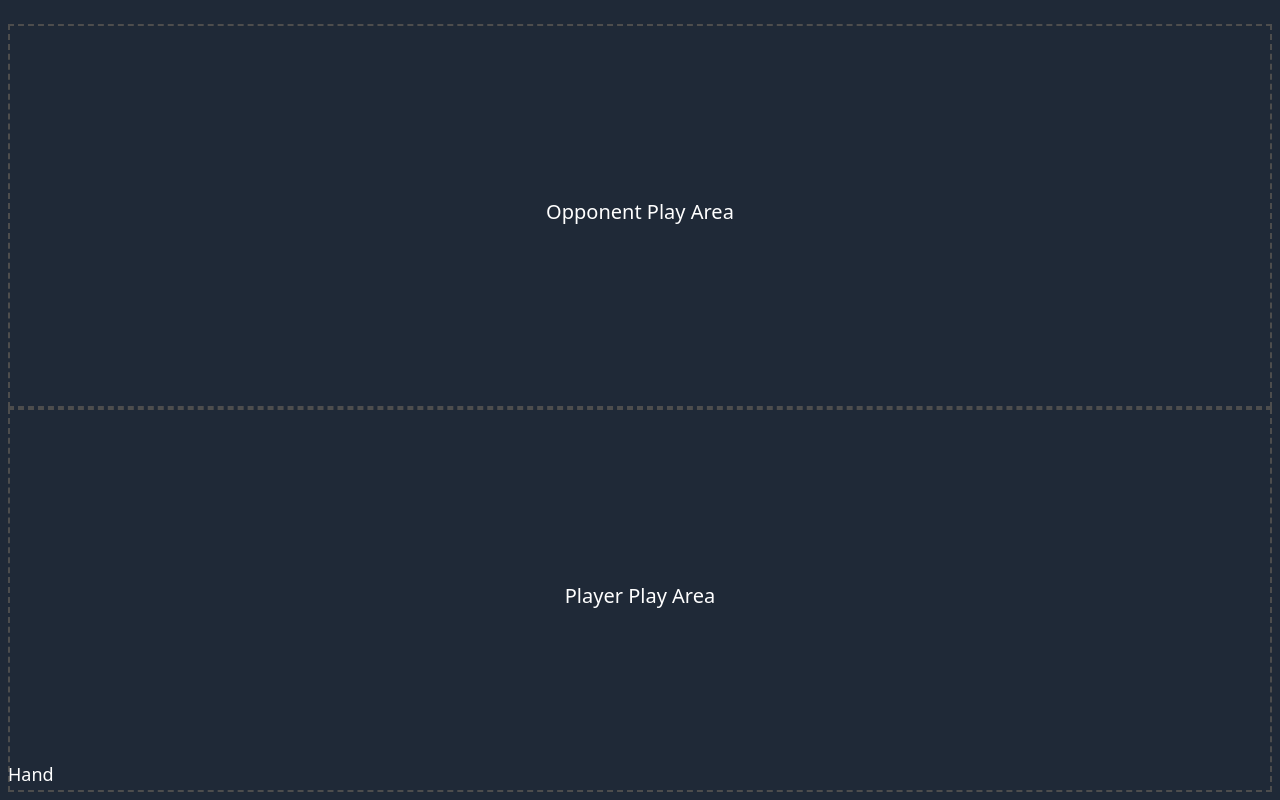
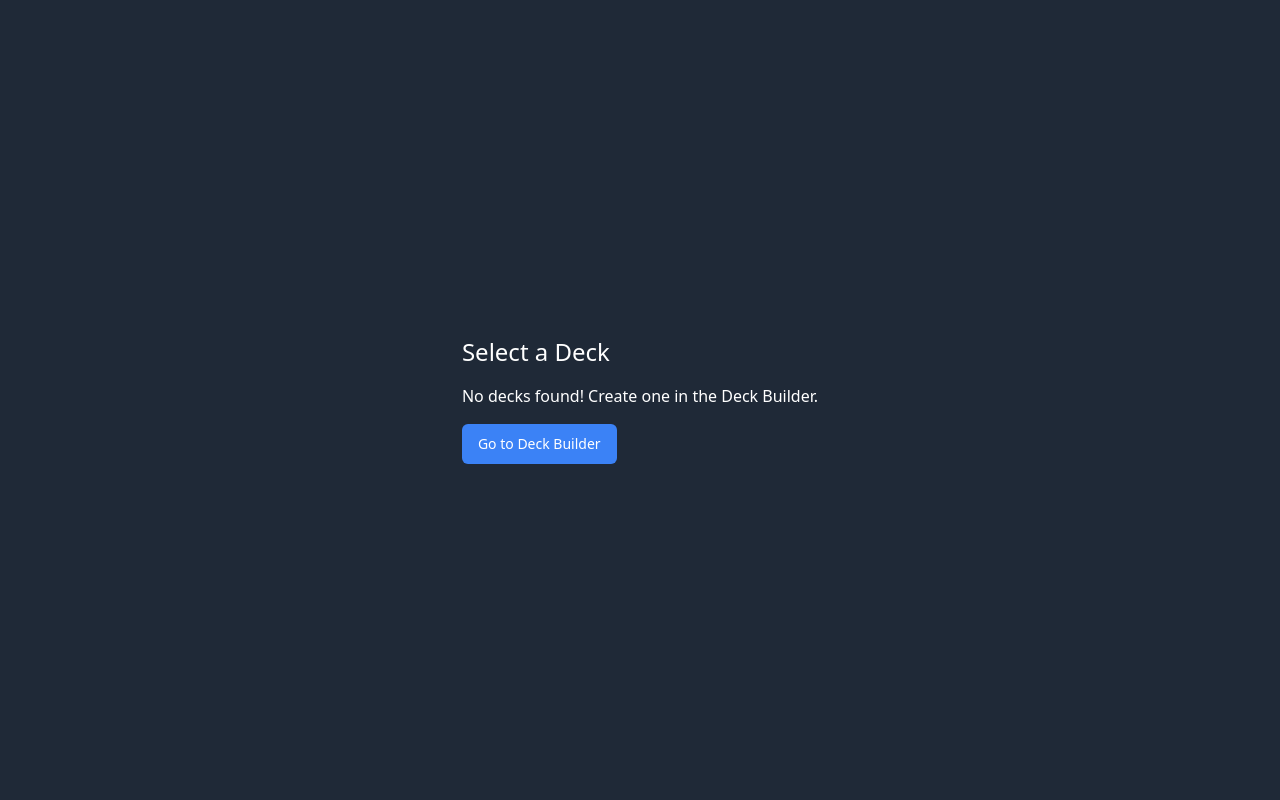
Before and after one commit to mendezgd/mtg, a Next.js app: page /game in a window 1280 px wide. Built offline with nearby package versions, Linux system fonts and the light colour scheme.

Commit message:
Ui change mas game begin

```diff
--- a/src/app/deck-builder/page.tsx
+++ b/src/app/deck-builder/page.tsx
@@ -364,6 +364,18 @@ const DeckBuilderPage: React.FC = () => {
             >
               Importar
             </Button>
+            <Button
+              asChild
+              className="mt-2 w-full bg-blue-600 hover:bg-blue-700 text-white"
+            >
+              <a
+                href="https://mtgdecks.net/premodern"
+                target="_blank"
+                rel="noopener noreferrer"
+              >
+                Mirolear Mazos en mtgdecks.net
+              </a>
+            </Button>
           </div>
 
           {/* Deck Builder */}
--- a/src/app/game/page.tsx
+++ b/src/app/game/page.tsx
@@ -392,56 +392,56 @@ export const GameBoard: React.FC<{ initialDeck: CardData[] }> = ({
   );
 };
 
-export const initialCards: CardData[] = [
-  { name: "Lightning Bolt" },
-  { name: "Forest" },
-  { name: "Black Lotus" },
-  { name: "Island" },
-  { name: "Mountain" },
-  { name: "Grizzly Bears" },
-  { name: "Counterspell" },
-  { name: "Dark Ritual" },
-  { name: "Swamp" },
-  { name: "Memnite" },
-  { name: "Serra Angel" },
-  { name: "Time Walk" },
-  { name: "Urzas Power Plant" },
-  { name: "Sol Ring" },
-  { name: "Plains" },
-  { name: "Demonic Tutor" },
-  { name: "Mox Emerald" },
-  { name: "Mox Jet" },
-  { name: "Mox Pearl" },
-  { name: "Mox Ruby" },
-  { name: "Mox Sapphire" },
-  { name: "Llanowar Elves" },
-  { name: "Giant Growth" },
-  { name: "Healing Salve" },
-  { name: "Disenchant" },
-  { name: "Terror" },
-  { name: "Animate Dead" },
-  { name: "Stone Rain" },
-  { name: "Birds of Paradise" },
-  { name: "Swords to Plowshares" },
-  { name: "Wrath of God" },
-  { name: "Black Knight" },
-  { name: "White Knight" },
-  { name: "Air Elemental" },
-  { name: "Fireball" },
-  { name: "Blue Elemental Blast" },
-  { name: "Red Elemental Blast" },
-  { name: "Circle of Protection: Red" },
-  { name: "Circle of Protection: Blue" },
-  { name: "Regenerate" },
-  { name: "Raise Dead" },
-  { name: "Vampiric Tutor" },
-  { name: "Mystic Tutor" },
-  { name: "Channel" },
-  { name: "Fork" },
-];
+const GamePage: React.FC = () => {
+  const [savedDecks, setSavedDecks] = useState<CardData[][]>([]);
+  const [selectedDeck, setSelectedDeck] = useState<CardData[] | null>(null);
 
-const GamePage: React.FC = () => {
-  return <GameBoard initialDeck={initialCards} />;
+  useEffect(() => {
+    const decks = localStorage.getItem("savedDecks");
+    if (decks) {
+      setSavedDecks(JSON.parse(decks));
+    }
+  }, []);
+
+  const handleSelectDeck = (deck: CardData[]) => {
+    setSelectedDeck(deck);
+  };
+
+  return (
+    <div className="flex flex-col items-center justify-center h-screen bg-gray-800 text-white">
+      {!selectedDeck ? (
+        <div>
+          <h1 className="text-2xl mb-4">Select a Deck</h1>
+          {savedDecks.length > 0 ? (
+            <div className="grid grid-cols-1 md:grid-cols-2 gap-4">
+              {savedDecks.map((deck, index) => (
+                <button
+                  key={index}
+                  onClick={() => handleSelectDeck(deck)}
+                  className="p-4 bg-gray-700 rounded shadow hover:bg-gray-600"
+                >
+                  Deck {index + 1} ({deck.length} cards)
+                </button>
+              ))}
+            </div>
+          ) : (
+            <div>
+              <p className="mb-4">
+                No decks found! Create one in the Deck Builder.
+              </p>
+              <Link href="/deck-builder">
+                <Button className="bg-blue-500 hover:bg-blue-700 text-white">
+                  Go to Deck Builder
+                </Button>
+              </Link>
+            </div>
+          )}
+        </div>
+      ) : (
+        <GameBoard initialDeck={selectedDeck} />
+      )}
+    </div>
+  );
 };
 
 export default GamePage;
--- a/src/app/page.tsx
+++ b/src/app/page.tsx
@@ -28,7 +28,7 @@ const App: React.FC = () => {
             <Button
               variant="default"
               size="lg"
-              className="w-full md:w-48 text-base md:text-lg py-4 md:py-6 bg-blue-600 hover:bg-blue-700 transition-all duration-200 hover:scale-105"
+              className="w-full md:w-48 text-base md:text-lg py-4 md:py-6 bg-sky-600 hover:bg-sky-700 transition-all duration-200 hover:scale-105"
             >
               Create Deck
             </Button>
@@ -40,7 +40,7 @@ const App: React.FC = () => {
               size="lg"
               className="w-full md:w-48 text-base md:text-lg py-4 md:py-6 bg-green-600 hover:bg-green-700 transition-all duration-200 hover:scale-105"
             >
-              Challenge Friend (soon)
+              Challenge (pronto)
             </Button>
           </Link>
         </div>
--- a/src/components/DeckBuilder.tsx
+++ b/src/components/DeckBuilder.tsx
@@ -10,6 +10,7 @@ import {
 } from "@/components/ui/hover-card";
 import dynamic from "next/dynamic";
 import { Input } from "@/components/ui/input";
+import { useRouter } from "next/navigation";
 
 const ScrollArea = dynamic(
   () =>
@@ -62,6 +63,8 @@ const DeckBuilder: React.FC<DeckBuilderProps> = ({
   const [editingDeckId, setEditingDeckId] = useState<string | null>(null);
   const [tempDeckName, setTempDeckName] = useState("");
 
+  const router = useRouter();
+
   const handleStartEditing = useCallback(
     (deckId: string, currentName: string) => {
       setEditingDeckId(deckId);
@@ -69,6 +72,7 @@ const DeckBuilder: React.FC<DeckBuilderProps> = ({
     },
     []
   );
+
   const handleSaveRename = useCallback(
     (deckId: string) => {
       if (tempDeckName.trim()) {
@@ -82,6 +86,12 @@ const DeckBuilder: React.FC<DeckBuilderProps> = ({
   useEffect(() => {
     setMounted(true);
   }, []);
+
+  useEffect(() => {
+    if (decks && decks.length > 0) {
+      localStorage.setItem("savedDecks", JSON.stringify(decks));
+    }
+  }, [decks]);
 
   const startDrag = useCallback((e: React.MouseEvent | React.TouchEvent) => {
     const container = scrollContainerRef.current;
@@ -140,6 +150,14 @@ const DeckBuilder: React.FC<DeckBuilderProps> = ({
     const shuffled = [...cardPool].sort(() => Math.random() - 0.5);
     setSampleHand(shuffled.slice(0, 7));
   }, [decks, selectedDeckId]);
+
+  const handleChallenge = () => {
+    const selectedDeck = decks.find((deck) => deck.id === selectedDeckId);
+    if (!selectedDeck) return;
+
+    localStorage.setItem("selectedDeck", JSON.stringify(selectedDeck));
+    router.push("/game");
+  };
 
   const selectedDeck = decks.find((deck) => deck.id === selectedDeckId);
   const totalCards = selectedDeck
@@ -272,18 +290,25 @@ const DeckBuilder: React.FC<DeckBuilderProps> = ({
               <Button
                 onClick={generateSampleHand}
                 disabled={totalCards === 0}
-                className="bg-purple-300 hover:bg-purple-400"
+                className="bg-purple-600 hover:bg-purple-400 text-white"
               >
                 Generar Mano de Prueba
               </Button>
             </div>
+
+            <Button
+              onClick={handleChallenge}
+              className="bg-green-500 hover:bg-green-700 text-white w-full mb-6"
+            >
+              Challenge
+            </Button>
 
             {sampleHand.length > 0 && (
               <div className="mb-6">
                 <h3 className="text-xl font-semibold mb-4">Mano de Prueba</h3>
                 <div
                   ref={scrollContainerRef}
-                  className={`w-full overflow-x-auto cursor-grab ${
+                  className={`w-full max-h-40 overflow-x-auto cursor-grab ${
                     isDragging ? "cursor-grabbing" : ""
                   }`}
                   onMouseDown={startDrag}
@@ -293,13 +318,13 @@ const DeckBuilder: React.FC<DeckBuilderProps> = ({
                   onTouchMove={duringDrag}
                   onTouchEnd={endDrag}
                 >
-                  <div className="flex gap-2 pb-4">
+                  <div className="flex gap-2 pb-4 w-full">
                     {sampleHand.map((card, index) => (
                       <div
                         key={index}
                         className="relative group flex-shrink-0 select-none"
                       >
-                        <div className="w-32 rounded-xl overflow-hidden shadow-lg border-2 border-gray-700 group-hover:border-blue-500 transition-all duration-300">
+                        <div className="w-24 h-36 overflow-hidden shadow-lg border-2 border-gray-700 group-hover:border-blue-500 transition-all duration-300">
                           <img
                             src={card.image_uris?.normal || "/default-card.jpg"}
                             alt={card.name}
```
